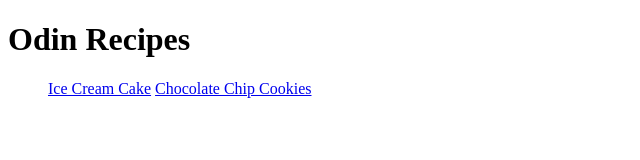
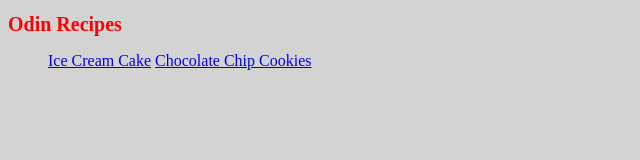
Before and after one commit to ShaneBottomley/odin-recipes, a plain HTML site: page index.html in a window 1280 px wide. Shown: the whole page, without its empty margins (0-640 px from the left). Drawn offline with Linux system fonts and the light colour scheme.

Commit message:
Add styles sheet

```diff
--- a/index.html
+++ b/index.html
@@ -3,10 +3,11 @@
 <head>
     <meta charset="UTF-8">
     <meta name="viewport" content="width=device-width, initial-scale=1.0">
+    <link rel="stylesheet" href="styles.css">
     <title>Recipes</title>
 </head>
 <body>
-    <h1>Odin Recipes</h1>
+    <h1 class="mainheading">Odin Recipes</h1>
 
     <ul>
         <a href="recipes/ice-cream-cake.html">Ice Cream Cake</a>
--- /dev/null
+++ b/styles.css
@@ -0,0 +1,8 @@
+body {
+    background-color: lightgray;
+}
+
+.mainheading {
+    color: red;
+    font-size: 20px;
+}
```
